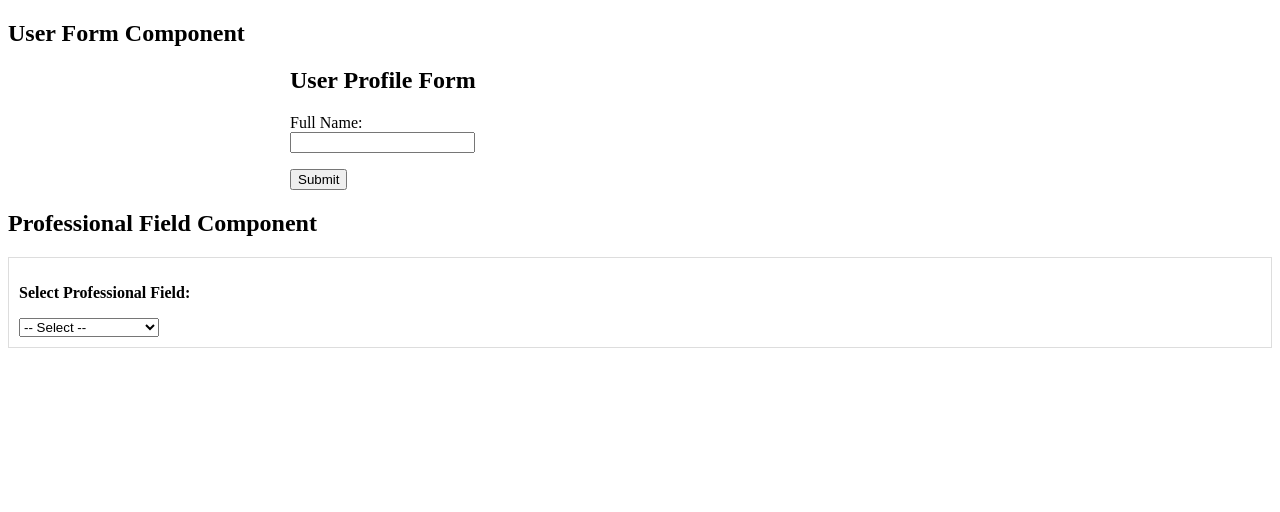
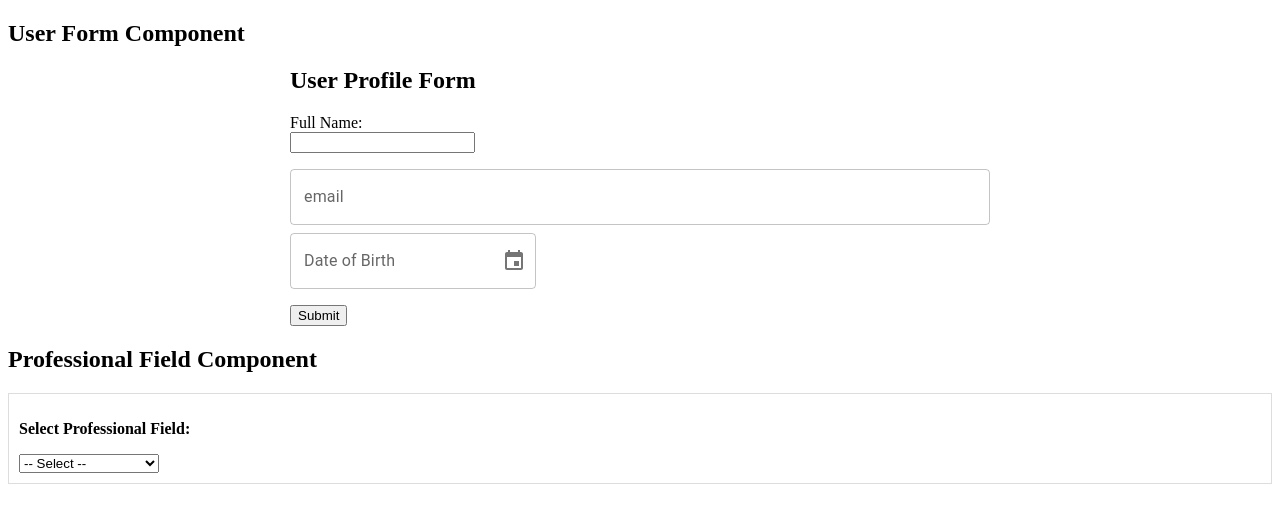
Before and after one commit to dlab-tz/career-app-react, a React (Create React App) app in the folder frontend/: page / in a window 1280 px wide. Shown: the top 512 px of the page. Built offline with nearby package versions, Linux system fonts and the light colour scheme.

Commit message:
Added Email field and Date of birth

```diff
--- a/frontend/src/components/UserForm.jsx
+++ b/frontend/src/components/UserForm.jsx
@@ -1,8 +1,14 @@
 import React, { useState } from 'react';
+import {TextField} from '@mui/material';
+import {LocalizationProvider} from '@mui/x-date-pickers/LocalizationProvider';
+import {AdapterDateFns} from '@mui/x-date-pickers/AdapterDateFns';
+import {DatePicker} from '@mui/x-date-pickers/DatePicker';
 
 const UserForm = () => {
   const [formData, setFormData] = useState({
     name: '',
+    email: '',
+    DateOfBirth: null,
   });
 
   const handleChange = (e) => {
@@ -15,6 +21,12 @@ const UserForm = () => {
 
   const handleSubmit = (e) => {
     e.preventDefault();
+    if (!formData.email || !formData.DateOfBirth || formData.DateOfBirth > new Date()) {
+      alert('Please fill in Email and Date of Birth correctly');
+    } else
+      if (!formData.email.includes('@') || !formData.email.includes('.')) {
+      alert('Please enter a valid email address');
+      }
     console.log('Submitted:', formData);
     // TODO: send this formdata to backend via api call
     // Example: axios.post('/api/user', formData)
@@ -35,6 +47,27 @@ const UserForm = () => {
             onChange={handleChange}
             required
           />
+          <TextField
+          label= "email"
+          name="email"
+          value={formData.email}
+          onChange={handleChange}
+          margin="normal"
+          variant="outlined"
+          fullWidth
+          />
+          <LocalizationProvider dateAdapter={AdapterDateFns}>
+            <DatePicker
+              label="Date of Birth"
+              value={formData.DateOfBirth}
+              onChange={(newValue) => {
+                setFormData(prev => ({ ...prev, DateOfBirth: newValue }));
+              }}
+              renderInput={(params) => (
+                <TextField {...params} fullWidth margin="normal" variant="outlined" />
+              )}
+            />
+          </LocalizationProvider>
         </div>
 
         {/* Additional fields can be added here */}
```
